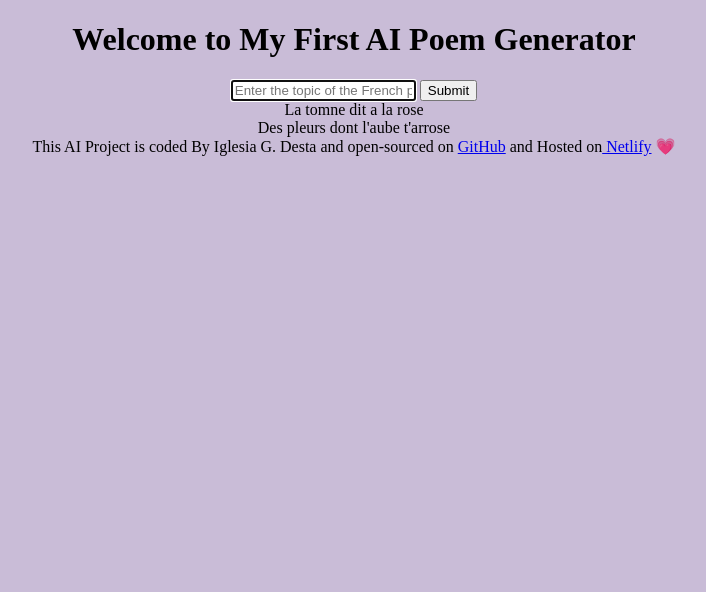
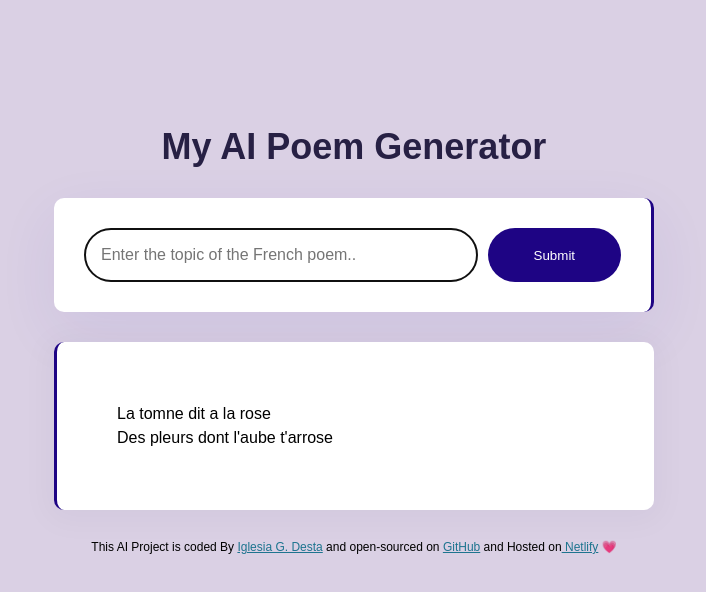
Before and after one commit to Idesta1/First_AI_poem_generator, a plain HTML site: page index.html in a window 1280 px wide. Shown: the whole page, without its empty margins (286-992 px from the left). Drawn offline with Linux system fonts and the light colour scheme.

Commit message:
Added styling to project

```diff
--- a/index.html
+++ b/index.html
@@ -7,22 +7,24 @@
     <title>AI Poem Generator</title>
 </head>
 <body>
+    <div class="container">
     <header>
-<h1>Welcome to My First AI Poem Generator</h1>
+<h1>My AI Poem Generator</h1>
 </header>
 <main>
     <form>
-        <input type="text" placeholder="Enter the topic of the French poem.." autofocus required  autocomplete="off"/>
-        <input type="Submit"/>
+        <input type="text" placeholder="Enter the topic of the French poem.." autofocus required  autocomplete="off" class="instructions"/>
+        <input type="Submit" class="submit-button"/>
 </form>
-<div>
+<div class="poem">
 La tomne dit a la rose
 <br/>
 Des pleurs dont l'aube t'arrose
 </div>
 </main>
  <footer>
-This AI Project is coded By Iglesia G. Desta and open-sourced on <a href="https://github.com/Idesta1" target="blank">GitHub</a> and Hosted on<a href="https://app.netlify.com/sites/first-ai-poem-generator/overview" target="blank"> Netlify</a> 💗
+This AI Project is coded By <a href="https://portfolioigu.netlify.app/"> Iglesia G. Desta</a>  and open-sourced on <a href="https://github.com/Idesta1/First_AI_poem_generator/tree/main/src" target="blank">GitHub</a> and Hosted on<a href="https://app.netlify.com/sites/first-ai-poem-generator/overview" target="blank"> Netlify</a> 💗
  </footer>
+</div>
 </body>
 </html>
--- a/src/style.css
+++ b/src/style.css
@@ -1,4 +1,65 @@
 body{
-    background: #c9bcd7;
+    background: #dad0e4;
+    font-family: Arial, Helvetica, sans-serif;
+
+}
+h1{
+    font-size: 36px;
+    font-weight: 800;
+    line-height: 1.5;
+    color: #272044;
     text-align: center;
 }
+.container{
+    margin: 120px auto;
+    max-width: 600px;
+
+}
+form{
+    padding: 30px;
+    background-color: #fff;
+    border-radius: 10px;
+    display: flex;
+    box-shadow: 0px 20px 60px rgba(65, 50, 180, 0.08);
+    margin-bottom: 30px;
+    border-right: 3px solid  #1e0484
+
+}
+.instructions{
+    padding: 16px;
+    border: 1px solid rgba(225, 225, 225, 0.9);
+    font-size: 16px;
+    width: 80%;
+    border-radius: 58px;
+    line-height: 20px;
+    color: #272044;
+}
+.submit-button{
+    padding: 14px 24px;
+    border-radius: 58px;
+    margin-left: 10px;
+    border: none;
+    color: #fff;
+    background-color: #1e0484;
+    width: 150px;
+
+}
+.poem{
+    padding: 60px;
+    background-color: #fff;
+    border-radius: 10px;
+    margin-top: 20px;
+    font-size: 16px;
+    line-height: 1.5;
+    box-shadow: 0px 4px 30px 8px rgba(39, 33, 66, 0.03);
+    border-left: 3px solid  #1e0484
+}
+footer{
+    margin-top: 30px;
+    font-size: 12px;
+    text-align: center;
+
+}
+a{
+    color:#1d748f;
+}
```
